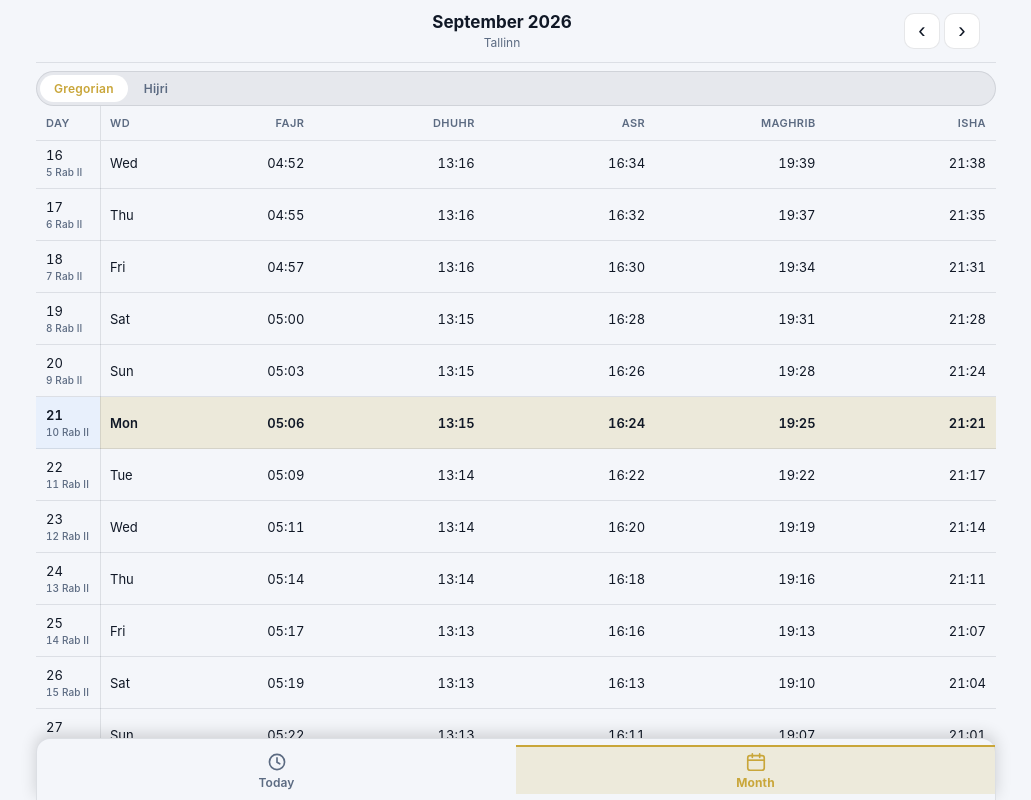
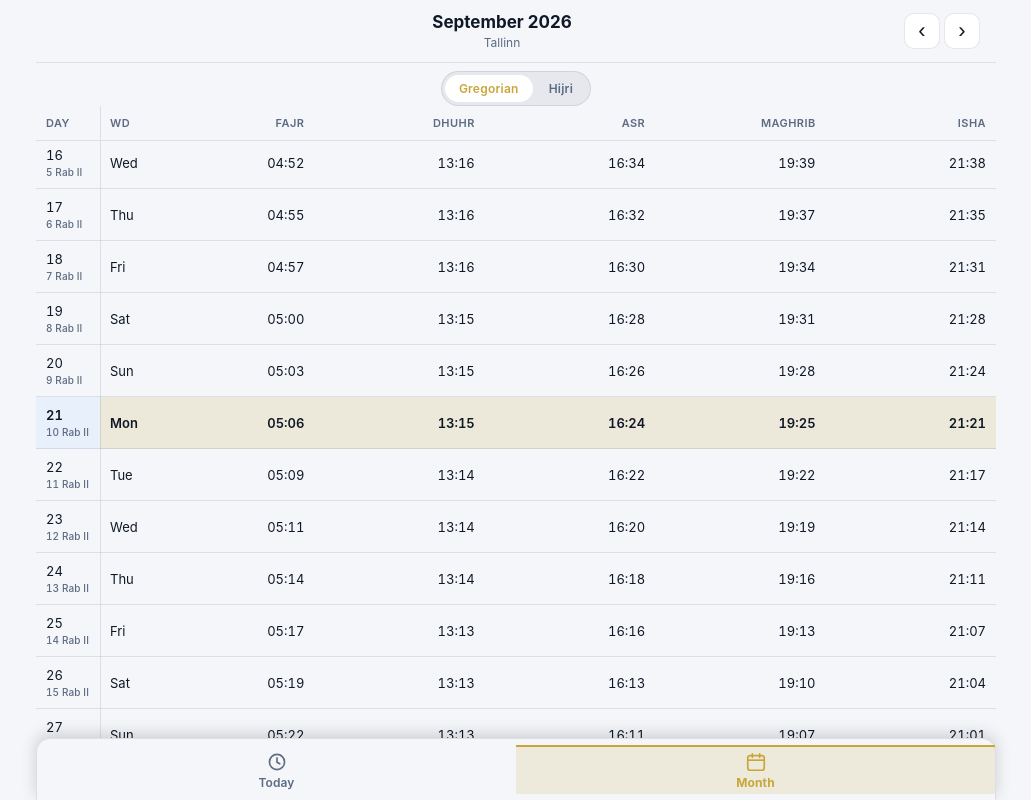
Before and after one commit to harkce/tallinn-prayer-times, a React (Vite) app: page /tallinn-prayer-times/month in a window 1280 px wide. Shown: the whole page, without its empty margins (124-1155 px from the left). Built offline with nearby package versions, Linux system fonts and the light colour scheme.

Commit message:
Keep Gregorian/Hijri switcher as a centered pill
Desktop stage width-cap had set the toggle to width:100%, which
stretched the segment control. Restore content-sized pill centering.

```diff
--- a/src/index.css
+++ b/src/index.css
@@ -503,10 +503,18 @@ body.month-page {
 /* Width-cap only — do NOT flex-grow the header/hint (that created the Month gap). */
 .month-app .month-header,
 .month-app .month-scroll-hint,
-.month-app .month-cal-toggle,
 .month-app .month-grid-wrap {
   width: 100%;
   max-width: 720px;
+  margin-left: auto;
+  margin-right: auto;
+  box-sizing: border-box;
+}
+
+/* Toggle stays content-sized (pill), only centered — never stretch to stage width */
+.month-app .month-cal-toggle {
+  width: auto;
+  max-width: 100%;
   margin-left: auto;
   margin-right: auto;
   box-sizing: border-box;
@@ -950,7 +958,6 @@ body.month-page {
   /* Month: wider stage so all prayer columns fit without sideways swipe */
   .month-app .month-header,
   .month-app .month-scroll-hint,
-  .month-app .month-cal-toggle,
   .month-app .month-grid-wrap {
     max-width: var(--stage-month);
   }
```
Also changed, not shown: 6 other files (tests, documents, lock files or other folders).
